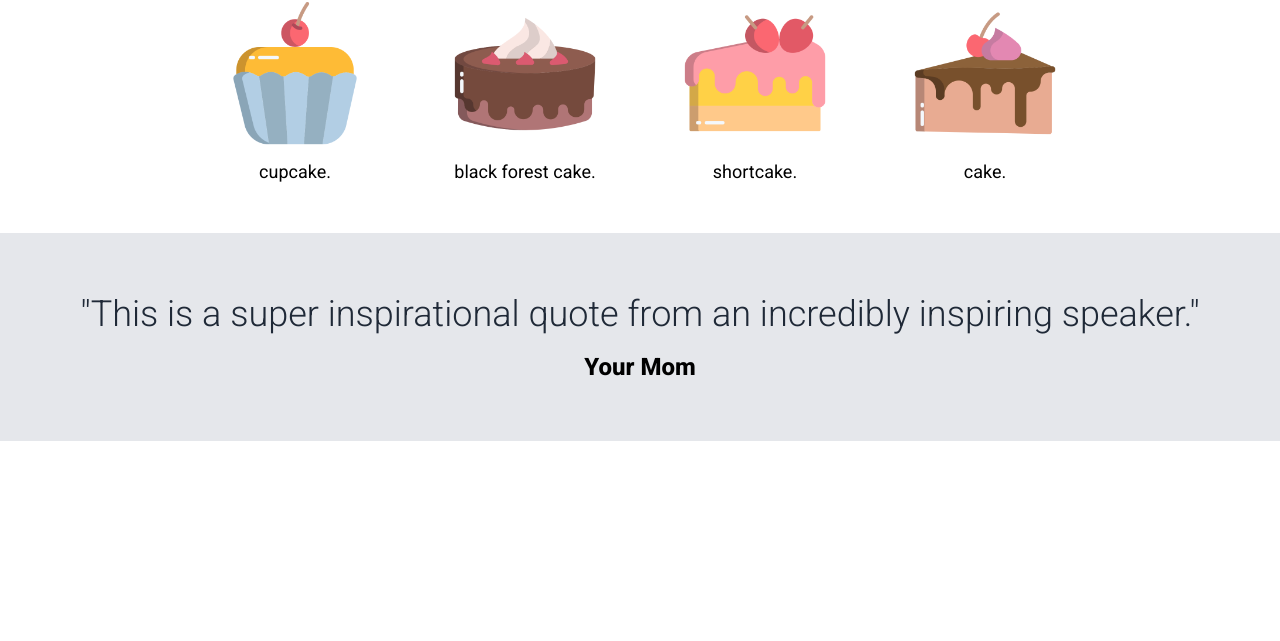
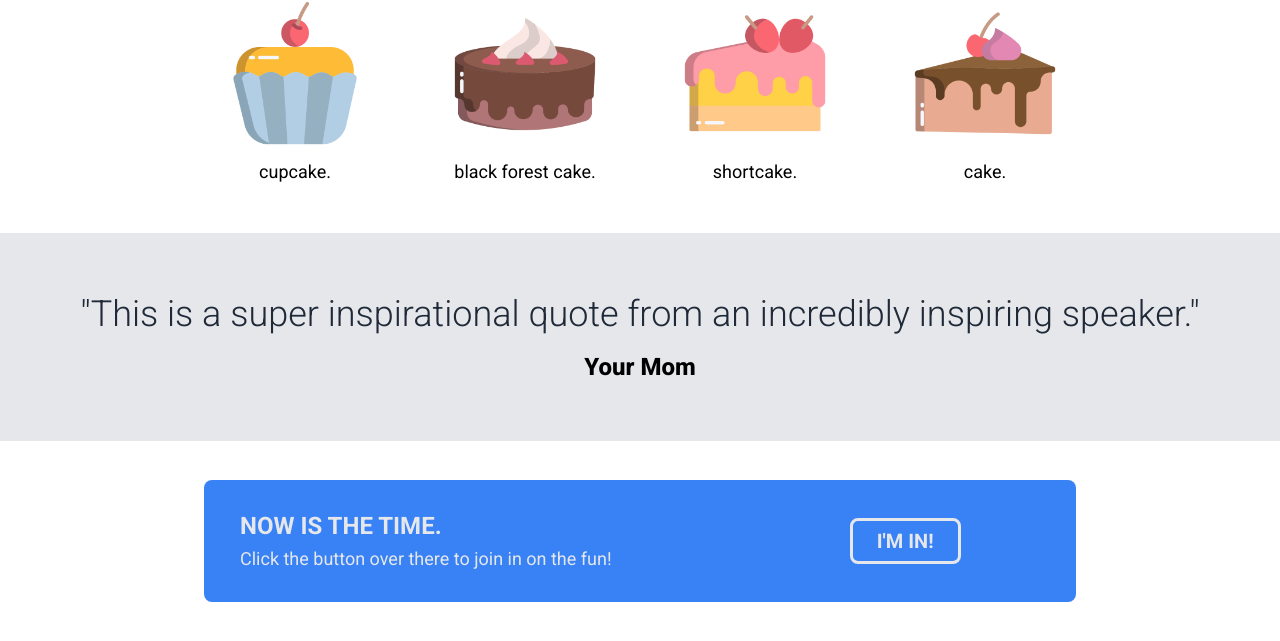
Before and after one commit to brianna-mebane/landing-page, a plain HTML site: page index.html in a window 1280 px wide. Shown: the part 489-1130 px from the top of the page. Before the commit the page ends 930 px from the top, so only its background shows below. Drawn offline with Linux system fonts and the light colour scheme.

Commit message:
Commit completed call-to-action section this commit pushes the original completed version of the call-to-action section.

```diff
--- a/index.html
+++ b/index.html
@@ -52,5 +52,16 @@
         </div>
         <div id="credit">Your Mom</div>
     </div>
+    <div class="cta-section">
+        <div class="cta">
+            <div class="cta-text">
+                <div id="cta-heading">NOW IS THE TIME.</div>
+                Click the button over there to join in on the fun!
+            </div>
+            <div class="cta-right">
+                <div id="cta-button">I'M IN!</div>
+            </div>
+        </div>
+    </div>
 </body>
 </html>
--- a/style.css
+++ b/style.css
@@ -98,6 +98,7 @@ nav a {
     display: flex;
     gap: 80px;
     padding: 15px;
+    justify-content: center;
 }
 
 .item {
@@ -131,3 +132,49 @@ nav a {
     font-size: 24px;
     font-weight: 800;
 }
+
+.cta-section {
+    height: 200px;
+    display: flex;
+    justify-content: center;
+    align-items: center;
+}
+
+.cta {
+    display: flex;
+    justify-content: center;
+    align-items: center;
+    background: #3882F6;
+    padding: 36px;
+    color: #E5E7EB;
+    border-radius: 8px;
+    width: 800px;
+    height: 50px;
+}
+
+.cta-text {
+    display: flex;
+    flex-direction: column;
+    flex-grow: 1;
+    gap: 8px;
+    font-size: 18px;
+}
+
+#cta-heading {
+    font-size: 24px;
+    font-weight: 700;
+}
+
+.cta-right {
+    display: flex;
+    justify-content: center;
+    flex-grow: 1;
+}
+
+#cta-button {
+    border: 3px solid #E5E7EB;
+    border-radius: 8px;
+    padding: 8px 24px;
+    font-size: 20px;
+    font-weight: 700;
+}
```
